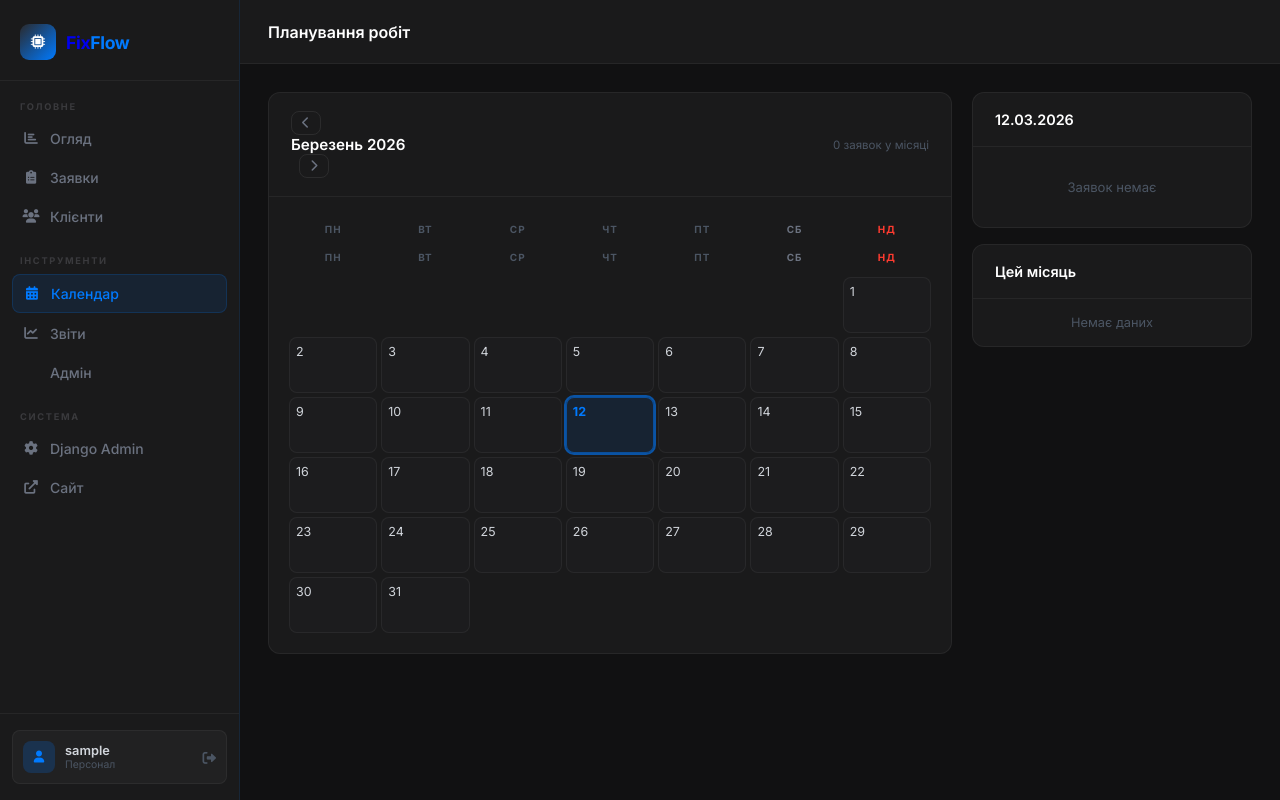
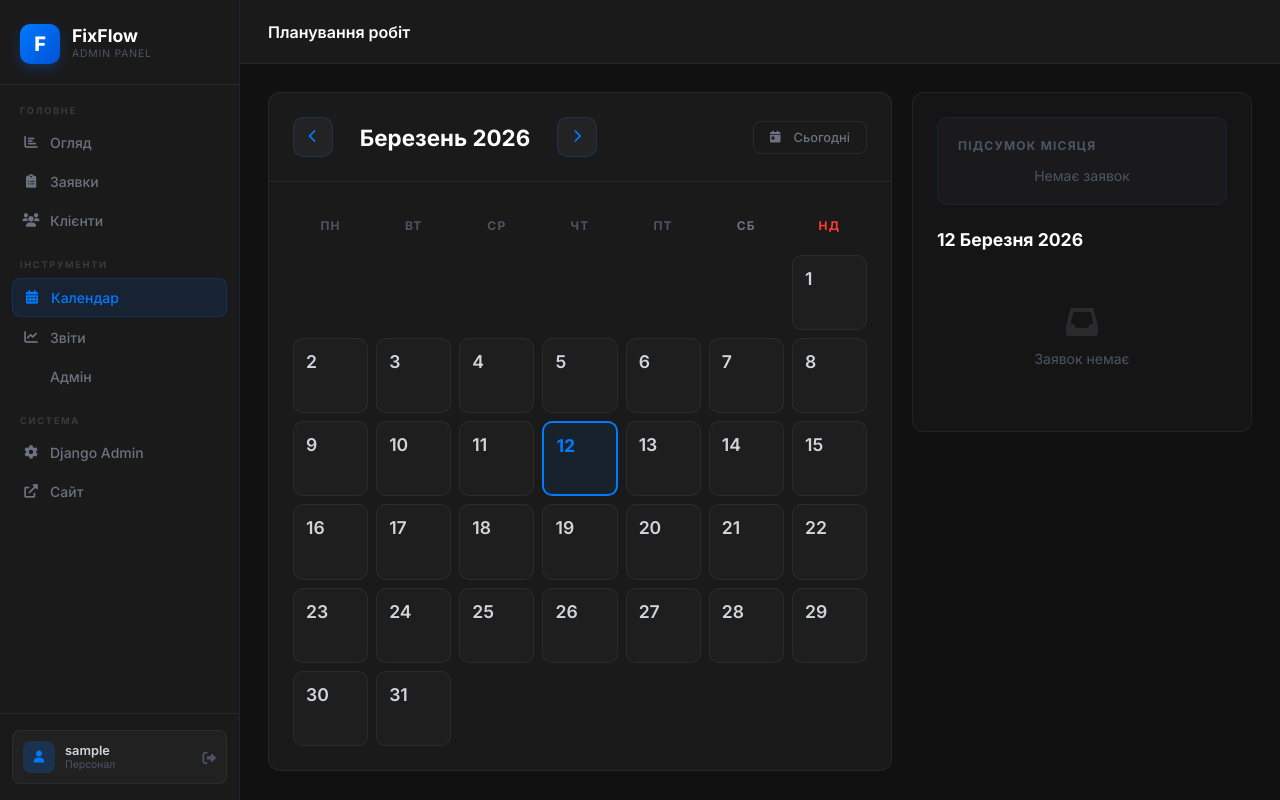
Before and after one commit to Mark202112/FixFlow2.0, a Django app: page /dashboard/calendar/ in a window 1280 px wide. Run offline with Django 5.2, Linux system fonts and the light colour scheme; the visitor is signed in with stand-in values (Sample User, id 1); data that the repository does not hold is empty; some libraries are stand-ins or nearby versions.

Commit message:
Dashboard 1.2.1

```diff
--- a/templates/dashboard/base_dashboard.html
+++ b/templates/dashboard/base_dashboard.html
@@ -161,9 +161,14 @@
 <!-- ── Sidebar ── -->
 <nav id="sidebar">
     <div class="sb-logo">
-        <a href="{% url 'dashboard:home' %}">
-            <div class="sb-logo-icon"><i class="fas fa-microchip" style="color:#fff;font-size:.9rem;"></i></div>
-            <span class="sb-logo-text">Fix<span>Flow</span></span>
+        <a href="/" style="display:flex;align-items:center;gap:12px;text-decoration:none;">
+            <div style="width:40px;height:40px;background:linear-gradient(135deg,#007AFF 0%,#0051D5 100%);border-radius:10px;display:flex;align-items:center;justify-content:center;box-shadow:0 4px 12px rgba(0,122,255,.25);">
+                <span style="color:#fff;font-size:1.25rem;font-weight:900;">F</span>
+            </div>
+            <div>
+                <p style="color:#fff;font-size:1.1rem;font-weight:700;margin:0;line-height:1;">FixFlow</p>
+                <p style="color:#4b5563;font-size:.65rem;margin:0;line-height:1.4;margin-top:2px;text-transform:uppercase;letter-spacing:.08em;">Admin Panel</p>
+            </div>
         </a>
     </div>
 
--- a/templates/dashboard/calendar.html
+++ b/templates/dashboard/calendar.html
@@ -5,50 +5,262 @@
 
 {% block content %}
 
-<div style="display:grid;grid-template-columns:1fr 280px;gap:20px;align-items:start;">
+<div style="display:grid;grid-template-columns:1fr 340px;gap:20px;align-items:start;">
 
     <!-- Calendar -->
     <div class="dash-section">
-        <div class="dash-section-header">
-            <span class="dash-section-title">
-                <button id="prev-btn" onclick="prevMonth()" class="tb-btn tb-btn-ghost" style="padding:5px 10px;font-size:.75rem;margin-right:8px;"><i class="fas fa-chevron-left"></i></button>
-                <span id="month-label" style="font-size:.95rem;font-weight:600;color:#fff;"></span>
-                <button id="next-btn" onclick="nextMonth()" class="tb-btn tb-btn-ghost" style="padding:5px 10px;font-size:.75rem;margin-left:8px;"><i class="fas fa-chevron-right"></i></button>
-            </span>
-            <span style="font-size:.72rem;color:#4b5563;">{{ month_orders }} заявок у місяці</span>
+        <div class="calendar-header">
+            <div style="display:flex;align-items:center;gap:12px;">
+                <button onclick="prevMonth()" class="calendar-nav-btn">
+                    <i class="fas fa-chevron-left"></i>
+                </button>
+                <h2 id="month-label" style="font-size:1.4rem;font-weight:700;color:#fff;margin:0;min-width:200px;text-align:center;"></h2>
+                <button onclick="nextMonth()" class="calendar-nav-btn">
+                    <i class="fas fa-chevron-right"></i>
+                </button>
             </div>
-        <div style="padding:20px;">
+            <button onclick="goToday()" class="tb-btn tb-btn-ghost" style="padding:8px 16px;">
+                <i class="fas fa-calendar-day" style="margin-right:6px;font-size:.75rem;"></i>
+                Сьогодні
+            </button>
+        </div>
+
+        <div style="padding:24px;">
             <!-- Day headers -->
-            <div style="display:grid;grid-template-columns:repeat(7,1fr);gap:4px;margin-bottom:8px;">
-                {% for d in 'ПнВтСрЧтПтСбНд'|make_list %}{% cycle '<span style="text-align:center;font-size:.62rem;font-weight:700;text-transform:uppercase;letter-spacing:.1em;color:#4b5563;padding:6px 0;">Пн</span>' '<span style="text-align:center;font-size:.62rem;font-weight:700;text-transform:uppercase;letter-spacing:.1em;color:#4b5563;padding:6px 0;">Вт</span>' '<span style="text-align:center;font-size:.62rem;font-weight:700;text-transform:uppercase;letter-spacing:.1em;color:#4b5563;padding:6px 0;">Ср</span>' '<span style="text-align:center;font-size:.62rem;font-weight:700;text-transform:uppercase;letter-spacing:.1em;color:#4b5563;padding:6px 0;">Чт</span>' '<span style="text-align:center;font-size:.62rem;font-weight:700;text-transform:uppercase;letter-spacing:.1em;color:#4b5563;padding:6px 0;">Пт</span>' '<span style="text-align:center;font-size:.62rem;font-weight:700;text-transform:uppercase;letter-spacing:.1em;color:#4b5563;padding:6px 0;color:#6b7280;">Сб</span>' '<span style="text-align:center;font-size:.62rem;font-weight:700;text-transform:uppercase;letter-spacing:.1em;color:#ff3b30;padding:6px 0;">Нд</span>' %}{% endfor %}
+            <div style="display:grid;grid-template-columns:repeat(7,1fr);gap:8px;margin-bottom:10px;">
+                <div class="calendar-day-header">Пн</div>
+                <div class="calendar-day-header">Вт</div>
+                <div class="calendar-day-header">Ср</div>
+                <div class="calendar-day-header">Чт</div>
+                <div class="calendar-day-header">Пт</div>
+                <div class="calendar-day-header" style="color:#6b7280;">Сб</div>
+                <div class="calendar-day-header" style="color:#ff3b30;">Нд</div>
             </div>
-            <div id="cal-grid" style="display:grid;grid-template-columns:repeat(7,1fr);gap:4px;"></div>
+
+            <!-- Calendar grid -->
+            <div id="cal-grid" style="display:grid;grid-template-columns:repeat(7,1fr);gap:8px;"></div>
         </div>
     </div>
 
-    <!-- Sidebar: today's events -->
-    <div style="display:flex;flex-direction:column;gap:16px;">
-        <div class="dash-section">
-            <div class="dash-section-header"><span class="dash-section-title" id="day-title">Сьогодні</span></div>
-            <div id="day-events" style="padding:12px 16px;max-height:320px;overflow-y:auto;">
-                <p style="color:#4b5563;font-size:.82rem;text-align:center;padding:20px 0;">Оберіть день</p>
+    <!-- Sidebar -->
+    <div class="calendar-sidebar">
+        <!-- Month summary -->
+        <div class="month-summary">
+            <p class="summary-title">Підсумок місяця</p>
+            <div id="month-summary" style="display:flex;flex-direction:column;gap:10px;"></div>
         </div>
-        </div>
-        <div class="dash-section">
-            <div class="dash-section-header"><span class="dash-section-title">Цей місяць</span></div>
-            <div style="padding:16px;">
-                <div id="month-summary" style="display:flex;flex-direction:column;gap:8px;"></div>
+
+        <!-- Selected day events -->
+        <div>
+            <h3 id="day-title" style="font-size:1.1rem;font-weight:700;color:#fff;margin:0 0 16px;">Оберіть день</h3>
+            <div id="day-events">
+                <p style="color:#4b5563;font-size:.875rem;text-align:center;padding:40px 0;">
+                    <i class="fas fa-calendar-check" style="font-size:2rem;display:block;margin-bottom:12px;color:#2a2a2d;"></i>
+                    Клікніть на день<br>для перегляду подій
+                </p>
             </div>
         </div>
     </div>
 </div>
 
+<style>
+/* Calendar Header */
+.calendar-header {
+    display: flex;
+    align-items: center;
+    justify-content: space-between;
+    padding: 24px;
+    border-bottom: 1px solid rgba(255,255,255,.06);
+}
+
+/* Calendar Navigation Buttons */
+.calendar-nav-btn {
+    width: 40px;
+    height: 40px;
+    border-radius: 10px;
+    background: rgba(42,42,45,0.6);
+    border: 1px solid rgba(0,122,255,0.2);
+    color: #007AFF;
+    cursor: pointer;
+    display: flex;
+    align-items: center;
+    justify-content: center;
+    transition: all 0.3s;
+}
+
+.calendar-nav-btn:hover {
+    background: rgba(0,122,255,0.15);
+    border-color: rgba(0,122,255,0.4);
+    transform: scale(1.05);
+}
+
+/* Day Headers */
+.calendar-day-header {
+    text-align: center;
+    padding: 12px;
+    font-size: 0.75rem;
+    font-weight: 700;
+    text-transform: uppercase;
+    letter-spacing: 0.1em;
+    color: #4b5563;
+}
+
+/* Calendar Day Cells */
+.calendar-day {
+    aspect-ratio: 1;
+    padding: 12px;
+    background: rgba(42,42,45,0.3);
+    border: 1px solid rgba(255,255,255,0.06);
+    border-radius: 10px;
+    cursor: pointer;
+    transition: all 0.3s;
+    position: relative;
+    display: flex;
+    flex-direction: column;
+}
+
+.calendar-day:hover {
+    background: rgba(42,42,45,0.5);
+    border-color: rgba(0,122,255,0.3);
+    transform: translateY(-2px);
+}
+
+.calendar-day.today {
+    border: 2px solid #007AFF;
+    background: rgba(0,122,255,0.08);
+}
+
+.calendar-day.selected {
+    background: rgba(0,122,255,0.15);
+    border-color: rgba(0,122,255,0.5);
+    outline: 2px solid rgba(0,122,255,0.3);
+    outline-offset: 2px;
+}
+
+.calendar-day-number {
+    font-size: 1.1rem;
+    font-weight: 600;
+    color: #d1d5db;
+    margin-bottom: 6px;
+}
+
+.calendar-day.today .calendar-day-number {
+    color: #007AFF;
+    font-weight: 700;
+}
+
+/* Event dots */
+.calendar-event-dot {
+    height: 4px;
+    border-radius: 2px;
+    width: 100%;
+    margin-bottom: 3px;
+}
+
+.calendar-event-more {
+    font-size: 0.65rem;
+    color: #6b7280;
+    margin-top: 4px;
+}
+
+/* Sidebar */
+.calendar-sidebar {
+    padding: 24px;
+    background: rgba(26,26,27,0.5);
+    border: 1px solid rgba(255,255,255,.06);
+    border-radius: 12px;
+    max-height: calc(100vh - 180px);
+    overflow-y: auto;
+}
+
+/* Month Summary */
+.month-summary {
+    padding: 20px;
+    background: rgba(42,42,45,0.3);
+    border: 1px solid rgba(0,122,255,0.1);
+    border-radius: 10px;
+    margin-bottom: 24px;
+}
+
+.summary-title {
+    font-size: 0.75rem;
+    font-weight: 700;
+    text-transform: uppercase;
+    letter-spacing: 0.1em;
+    color: #4b5563;
+    margin-bottom: 14px;
+}
+
+.summary-stat {
+    display: flex;
+    align-items: center;
+    justify-content: space-between;
+}
+
+.summary-stat-left {
+    display: flex;
+    align-items: center;
+    gap: 10px;
+}
+
+.summary-dot {
+    width: 10px;
+    height: 10px;
+    border-radius: 50%;
+    flex-shrink: 0;
+}
+
+/* Event Item */
+.event-item {
+    padding: 12px;
+    background: rgba(42,42,45,0.4);
+    border: 1px solid rgba(0,122,255,0.15);
+    border-left: 3px solid #007AFF;
+    border-radius: 8px;
+    margin-bottom: 10px;
+    text-decoration: none;
+    display: block;
+    transition: all 0.3s;
+}
+
+.event-item:hover {
+    background: rgba(42,42,45,0.6);
+    border-color: rgba(0,122,255,0.3);
+    transform: translateX(4px);
+}
+
+.event-order {
+    font-size: 0.7rem;
+    font-weight: 700;
+    text-transform: uppercase;
+    letter-spacing: 0.14em;
+    margin-bottom: 4px;
+}
+
+.event-title {
+    font-size: 0.875rem;
+    font-weight: 600;
+    color: #fff;
+    margin-bottom: 6px;
+}
+
+.event-status {
+    display: inline-block;
+    padding: 3px 10px;
+    border-radius: 5px;
+    font-size: 0.7rem;
+    font-weight: 600;
+}
+</style>
+
 {% endblock %}
 
 {% block extra_js %}
+<script type="application/json" id="cal-events">{{ events_json|safe }}</script>
+<script type="application/json" id="cal-today">"{{ today }}"</script>
 <script>
-var EVENTS = {{ events_json|safe }};
-var TODAY  = '{{ today }}';
+var EVENTS = JSON.parse(document.getElementById('cal-events').textContent);
+var TODAY  = JSON.parse(document.getElementById('cal-today').textContent);
 var currentYear, currentMonth;
 
 (function init(){
@@ -65,11 +277,15 @@ function renderCalendar(){
                   'Липень','Серпень','Вересень','Жовтень','Листопад','Грудень'];
     document.getElementById('month-label').textContent = months[currentMonth] + ' ' + currentYear;
 
-    var grid   = document.getElementById('cal-grid');
+    var grid = document.getElementById('cal-grid');
+    grid.style.opacity = '0';
+    grid.style.transition = 'opacity 0.2s';
+
+    setTimeout(function(){
         grid.innerHTML = '';
 
-    var first  = new Date(currentYear, currentMonth, 1).getDay(); // 0=Sun
-    var start  = (first === 0) ? 6 : first - 1; // Mon=0
+        var first  = new Date(currentYear, currentMonth, 1).getDay();
+        var start  = (first === 0) ? 6 : first - 1;
         var days   = new Date(currentYear, currentMonth+1, 0).getDate();
 
         // Event map
@@ -82,65 +298,79 @@ function renderCalendar(){
         // Empty cells
         for(var i=0;i<start;i++){
             var blank = document.createElement('div');
-        blank.style.cssText = 'min-height:56px;border-radius:8px;';
+            blank.style.cssText = 'aspect-ratio:1;';
             grid.appendChild(blank);
         }
 
+        // Day cells
         for(var day=1;day<=days;day++){
             var dateStr = currentYear+'-'+String(currentMonth+1).padStart(2,'0')+'-'+String(day).padStart(2,'0');
             var evs     = evMap[dateStr] || [];
             var isToday = dateStr === TODAY;
 
             var cell = document.createElement('div');
+            cell.classList.add('calendar-day');
+            if(isToday) cell.classList.add('today');
             cell.dataset.date = dateStr;
             cell.onclick = function(){ selectDay(this.dataset.date); };
-        cell.style.cssText = 'min-height:56px;border-radius:8px;padding:6px;cursor:pointer;'+
-            'border:1px solid '+(isToday?'rgba(0,122,255,.5)':'rgba(255,255,255,.05)')+';'+
-            'background:'+(isToday?'rgba(0,122,255,.1)':'rgba(42,42,45,.2)')+';'+
-            'transition:border-color .15s,background .15s;';
 
-        var num = document.createElement('span');
+            var num = document.createElement('div');
+            num.className = 'calendar-day-number';
             num.textContent = day;
-        num.style.cssText = 'display:block;font-size:.78rem;font-weight:'+(isToday?'700':'400')+';'+
-            'color:'+(isToday?'#007AFF':'#d1d5db')+';margin-bottom:3px;';
             cell.appendChild(num);
 
-        // Event dots
+            // Event dots (max 3)
             evs.slice(0,3).forEach(function(ev){
                 var dot = document.createElement('div');
-            dot.style.cssText = 'width:100%;height:3px;border-radius:2px;background:'+ev.color+';margin-bottom:2px;';
+                dot.className = 'calendar-event-dot';
+                dot.style.background = ev.color;
                 cell.appendChild(dot);
             });
+
             if(evs.length>3){
-            var more = document.createElement('span');
+                var more = document.createElement('div');
+                more.className = 'calendar-event-more';
                 more.textContent = '+' + (evs.length-3);
-            more.style.cssText = 'font-size:.58rem;color:#6b7280;';
                 cell.appendChild(more);
             }
+
             grid.appendChild(cell);
         }
+
+        grid.style.opacity = '1';
+    }, 150);
 }
 
 function selectDay(dateStr){
-    // Highlight selected
-    document.querySelectorAll('#cal-grid div[data-date]').forEach(function(c){
-        c.style.outline = c.dataset.date === dateStr ? '2px solid rgba(0,122,255,.6)' : 'none';
+    // Remove previous selection
+    document.querySelectorAll('.calendar-day').forEach(function(c){
+        c.classList.remove('selected');
     });
 
+    // Add selection to clicked day
+    var selectedCell = document.querySelector('[data-date="'+dateStr+'"]');
+    if(selectedCell) selectedCell.classList.add('selected');
+
+    // Update sidebar title
     var parts = dateStr.split('-');
-    document.getElementById('day-title').textContent = parts[2]+'.'+parts[1]+'.'+parts[0];
+    var months = ['Січня','Лютого','Березня','Квітня','Травня','Червня',
+                  'Липня','Серпня','Вересня','Жовтня','Листопада','Грудня'];
+    document.getElementById('day-title').textContent = parts[2]+' '+months[parseInt(parts[1])-1]+' '+parts[0];
 
+    // Show events for selected day
     var evs = EVENTS.filter(function(e){ return e.date === dateStr; });
     var box = document.getElementById('day-events');
+
     if(!evs.length){
-        box.innerHTML = '<p style="color:#4b5563;font-size:.82rem;text-align:center;padding:20px 0;">Заявок немає</p>';
+        box.innerHTML = '<p style="color:#4b5563;font-size:.875rem;text-align:center;padding:40px 0;"><i class="fas fa-inbox" style="font-size:2rem;display:block;margin-bottom:12px;color:#2a2a2d;"></i>Заявок немає</p>';
         return;
     }
+
     box.innerHTML = evs.map(function(e){
-        return '<a href="/dashboard/orders/'+e.id+'/" style="display:block;padding:10px 12px;border-radius:8px;background:rgba(42,42,45,.4);border:1px solid rgba(255,255,255,.06);margin-bottom:8px;text-decoration:none;">'+
-            '<p style="font-size:.62rem;font-weight:700;text-transform:uppercase;letter-spacing:.14em;color:'+e.color+';margin-bottom:3px;">'+e.id+'</p>'+
-            '<p style="color:#fff;font-size:.82rem;font-weight:500;margin-bottom:2px;">'+e.title+'</p>'+
-            '<span style="padding:2px 8px;border-radius:4px;font-size:.65rem;font-weight:600;background:'+e.color+'22;color:'+e.color+';">'+e.status+'</span>'+
+        return '<a href="/dashboard/orders/'+e.id+'/" class="event-item">'+
+            '<p class="event-order" style="color:'+e.color+';">'+e.id+'</p>'+
+            '<p class="event-title">'+e.title+'</p>'+
+            '<span class="event-status" style="background:'+e.color+'22;color:'+e.color+';">'+e.status+'</span>'+
         '</a>';
     }).join('');
 }
@@ -148,32 +378,59 @@ function selectDay(dateStr){
 function renderMonthSummary(){
     var counts = {};
     var colorMap = {};
+
     EVENTS.forEach(function(e){
-        if(!counts[e.status]) { counts[e.status]=0; colorMap[e.status]=e.color; }
+        var eDate = new Date(e.date);
+        if(eDate.getMonth() === currentMonth && eDate.getFullYear() === currentYear){
+            if(!counts[e.status]) {
+                counts[e.status]=0;
+                colorMap[e.status]=e.color;
+            }
             counts[e.status]++;
+        }
     });
+
     var box = document.getElementById('month-summary');
+    box.innerHTML = '';
+
+    if(!Object.keys(counts).length){
+        box.innerHTML = '<p style="font-size:.875rem;color:#4b5563;text-align:center;">Немає заявок</p>';
+        return;
+    }
+
     Object.keys(counts).forEach(function(s){
-        box.innerHTML += '<div style="display:flex;align-items:center;justify-content:space-between;">'+
-            '<div style="display:flex;align-items:center;gap:8px;">'+
-                '<div style="width:8px;height:8px;border-radius:50%;background:'+colorMap[s]+';flex-shrink:0;"></div>'+
-                '<span style="font-size:.8rem;color:#9ca3af;">'+s+'</span>'+
+        var stat = document.createElement('div');
+        stat.className = 'summary-stat';
+        stat.innerHTML = '<div class="summary-stat-left">'+
+            '<div class="summary-dot" style="background:'+colorMap[s]+';"></div>'+
+            '<span style="font-size:0.875rem;color:#9ca3af;">'+s+'</span>'+
         '</div>'+
-            '<span style="font-size:.8rem;font-weight:600;color:#fff;">'+counts[s]+'</span>'+
-        '</div>';
+        '<span style="font-size:0.95rem;font-weight:700;color:'+colorMap[s]+';">'+counts[s]+'</span>';
+        box.appendChild(stat);
     });
-    if(!Object.keys(counts).length) box.innerHTML = '<p style="font-size:.8rem;color:#4b5563;text-align:center;">Немає даних</p>';
 }
 
 function prevMonth(){
     currentMonth--;
     if(currentMonth<0){ currentMonth=11; currentYear--; }
     renderCalendar();
+    renderMonthSummary();
 }
+
 function nextMonth(){
     currentMonth++;
     if(currentMonth>11){ currentMonth=0; currentYear++; }
     renderCalendar();
+    renderMonthSummary();
+}
+
+function goToday(){
+    var d = new Date(TODAY);
+    currentYear  = d.getFullYear();
+    currentMonth = d.getMonth();
+    renderCalendar();
+    renderMonthSummary();
+    selectDay(TODAY);
 }
 </script>
 {% endblock %}
```
Also changed, not shown: dashboard/views.py (line endings or trailing spaces). Lines whose indentation alone changed are shown as unchanged.
